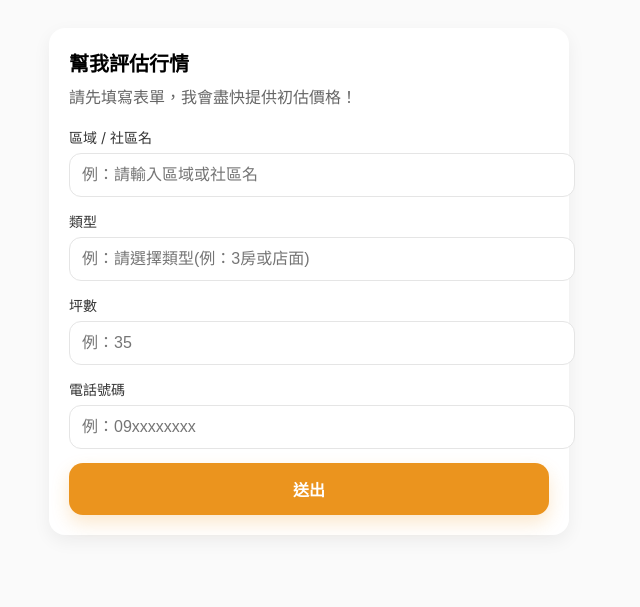
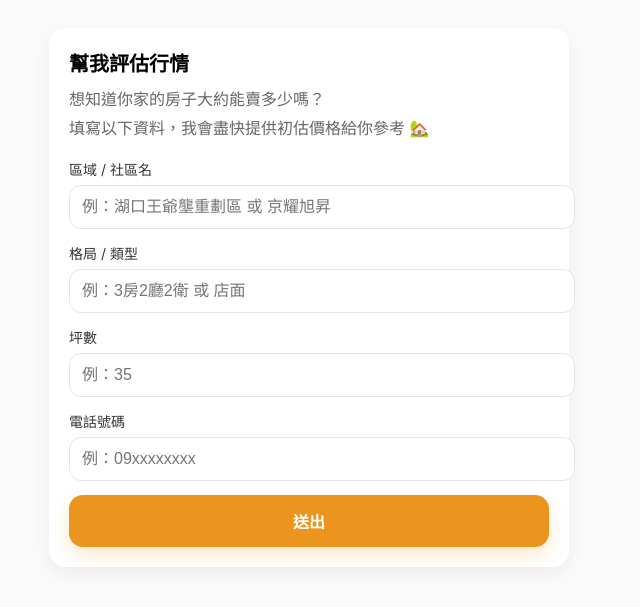
Before and after one commit to Julio950123/Real-Estate-Agent-Test, a Flask app: page /entrust in a window 1280 px wide. Shown: the top 607 px of the page, without its empty margins (331-971 px from the left). Run offline with Flask 3, Linux system fonts and the light colour scheme; parts of the project's set-up code (start-up, migrations or seed data) failed here and were passed over; some libraries are stand-ins or nearby versions.

Commit message:
委託表單排錯

```diff
--- a/app.py
+++ b/app.py
@@ -444,22 +444,30 @@ def submit_entrust():
         data = request.get_json(force=True, silent=True) or request.form.to_dict()
         user_id = data.get("user_id")
         area = (data.get("area") or "").strip()
-        community = (data.get("community") or "").strip()
         layout = (data.get("layout") or "").strip()
         size = (data.get("size") or "").strip()
         phone = (data.get("phone") or "").strip()
 
+        # --- 檢查欄位 ---
         if not user_id:
             return jsonify({"status": "error", "message": "❌ 缺少 user_id"}), 400
-        if not area or not community or not layout or not size or not phone:
+        if not area or not layout or not size or not phone:
             return jsonify({"status": "error", "message": "❌ 請完整填寫表單"}), 400
 
-        # Firestore：entrust_forms
+        # --- 取得使用者名稱 ---
+        try:
+            profile = line_bot_api.get_profile(user_id)
+            display_name = profile.display_name
+        except Exception as e:
+            display_name = "未知使用者"
+            log.warning(f"[submit_entrust] 取得 display_name 失敗: {e}")
+
+        # --- 寫入 Firestore ---
         doc_ref = db.collection("entrust_forms").document()
         payload = {
             "user_id": user_id,
+            "user_name": display_name,
             "area": area,
-            "community": community,
             "layout": layout,
             "size": size,
             "phone": phone,
@@ -468,7 +476,7 @@ def submit_entrust():
         doc_ref.set(payload)
         log.info(f"[submit_entrust] ✅ 寫入 Firestore 成功 user_id={user_id}")
 
-        # ✅ 回覆 Flex 卡
+        # --- 回覆屋主 ---
         reply_card = {
             "type": "bubble",
             "body": {
@@ -486,9 +494,44 @@ def submit_entrust():
                 FlexSendMessage(alt_text="收到委託資料", contents=reply_card)
             )
         except Exception as e:
-            log.warning(f"[submit_entrust] 推播失敗: {e}")
+            log.warning(f"[submit_entrust] 推播屋主失敗: {e}")
 
-        return jsonify({"status": "ok"}), 200
+        # --- 推播通知給房仲 ---
+        try:
+            agent_id = os.getenv("AGENT_LINE_USER_ID")  # ✅ 在 .env.local / .env.prod 設定
+            if agent_id:
+                agent_card = {
+                    "type": "bubble",
+                    "body": {
+                        "type": "box",
+                        "layout": "vertical",
+                        "contents": [
+                            {"type": "text", "text": "🏡 新的屋主委託！", "weight": "bold", "size": "lg", "color": "#EB941E"},
+                            {"type": "text", "text": f"👤 姓名：{display_name}", "wrap": True, "margin": "sm"},
+                            {"type": "text", "text": f"📞 電話：{phone}", "wrap": True, "margin": "sm"},
+                            {"type": "text", "text": f"📍 區域 / 社區：{area}", "wrap": True, "margin": "sm"},
+                            {"type": "text", "text": f"🏠 格局 / 類型：{layout}", "wrap": True, "margin": "sm"},
+                            {"type": "text", "text": f"📐 坪數：{size} 坪", "wrap": True, "margin": "sm"},
+                            {"type": "separator", "margin": "md"},
+                            {"type": "text", "text": "請儘快聯繫屋主，提供初估行情 🙌", "size": "sm", "color": "#555", "margin": "md"}
+                        ]
+                    }
+                }
+                line_bot_api.push_message(
+                    agent_id,
+                    FlexSendMessage(alt_text="🏡 新的屋主委託！", contents=agent_card)
+                )
+                log.info(f"[submit_entrust] ✅ 已通知房仲 agent_id={agent_id}")
+            else:
+                log.warning("[submit_entrust] ⚠️ 沒有設定 AGENT_LINE_USER_ID")
+        except Exception as e:
+            log.exception(f"[submit_entrust] ❌ 通知房仲失敗 error={e}")
+
+        # --- 回傳結果給前端 ---
+        return jsonify({
+            "status": "ok",
+            "message": "✅ 已收到你的資料囉！我們會盡快提供初估行情，幫你掌握合理售價 💬"
+        }), 200
 
     except Exception as e:
         log.exception("[submit_entrust] error")
--- a/static/js/entrust.js
+++ b/static/js/entrust.js
@@ -21,13 +21,11 @@ function toast(msg, isError = false) {
 
 document.getElementById("entrustForm").addEventListener("submit", async (e) => {
   e.preventDefault();
-
   const btn = document.getElementById("submitBtn");
   btn.disabled = true;
 
   const payload = {
     area: document.getElementById("area").value.trim(),
-    community: document.getElementById("community").value.trim(),
     layout: document.getElementById("layout").value.trim(),
     size: document.getElementById("size").value.trim(),
     phone: document.getElementById("phone").value.trim(),
@@ -36,10 +34,10 @@ document.getElementById("entrustForm").addEventListener("submit", async (e) => {
 
   try {
     const result = await postJSON("/submit_entrust", payload);
-    // 成功訊息（你要的那段話）
-    toast(result.message || "✅ 收到你的資料了！之後會提供初估行情給你～");
-    // 若在 LIFF 裡，可自動關閉視窗：
-    // if (window.liff && liff.closeWindow) setTimeout(() => liff.closeWindow(), 1200);
+    toast(result.message || "✅ 已收到你的資料囉！我們會盡快提供初估行情 💬");
+    setTimeout(() => {
+      if (window.liff && liff.closeWindow) liff.closeWindow();
+    }, 1600);
   } catch (err) {
     toast(`❌ ${err.message}`, true);
   } finally {
--- a/templates/entrust.html
+++ b/templates/entrust.html
@@ -5,56 +5,118 @@
   <meta name="viewport" content="width=device-width,initial-scale=1" />
   <title>幫我評估行情</title>
   <link rel="stylesheet" href="https://unpkg.com/modern-css-reset/dist/reset.min.css">
+
   <style>
-    body { font-family: -apple-system, BlinkMacSystemFont, "Noto Sans TC", Segoe UI, Roboto, "Helvetica Neue", Arial, "Microsoft JhengHei", sans-serif; background:#fafafa; }
-    .wrap { max-width: 520px; margin: 0 auto; padding: 20px 16px 40px; }
-    .card { background:#fff; border-radius:16px; box-shadow:0 6px 18px rgba(0,0,0,.06); padding:20px; }
-    h1 { font-size:20px; margin:0 0 8px; }
-    p.sub { color:#666; margin:0 0 16px; line-height:1.6; }
-    .field { margin:14px 0; }
-    label { display:block; font-size:14px; color:#333; margin-bottom:6px; }
+    body {
+      font-family: -apple-system, BlinkMacSystemFont, "Noto Sans TC", Segoe UI, Roboto, "Helvetica Neue", Arial, "Microsoft JhengHei", sans-serif;
+      background: #fafafa;
+    }
+    .wrap {
+      max-width: 520px;
+      margin: 0 auto;
+      padding: 20px 16px 40px;
+    }
+    .card {
+      background: #fff;
+      border-radius: 16px;
+      box-shadow: 0 6px 18px rgba(0,0,0,.06);
+      padding: 20px;
+    }
+    h1 {
+      font-size: 20px;
+      margin: 0 0 8px;
+      font-weight: 700;
+    }
+    p.sub {
+      color: #666;
+      margin: 0 0 16px;
+      line-height: 1.8;
+    }
+    .field {
+      margin: 14px 0;
+    }
+    label {
+      display: block;
+      font-size: 14px;
+      color: #333;
+      margin-bottom: 6px;
+    }
     input, select, textarea {
-      width:100%; font-size:16px; padding:12px 12px; border-radius:12px; border:1px solid #e5e5e5; background:#fff; outline:none;
+      width: 100%;
+      font-size: 16px;
+      padding: 12px 12px;
+      border-radius: 12px;
+      border: 1px solid #e5e5e5;
+      background: #fff;
+      outline: none;
     }
-    input:focus, select:focus, textarea:focus { border-color:#EB941E; box-shadow:0 0 0 3px rgba(235,148,30,.12); }
+    input:focus, select:focus, textarea:focus {
+      border-color: #EB941E;
+      box-shadow: 0 0 0 3px rgba(235,148,30,.12);
+    }
     .btn {
-      appearance:none; display:block; width:100%; border:0; border-radius:14px; padding:14px 16px;
-      font-weight:700; font-size:16px; cursor:pointer; background:#EB941E; color:#fff;
-      box-shadow:0 8px 18px rgba(235,148,30,.22);
+      appearance: none;
+      display: block;
+      width: 100%;
+      border: 0;
+      border-radius: 14px;
+      padding: 14px 16px;
+      font-weight: 700;
+      font-size: 16px;
+      cursor: pointer;
+      background: #EB941E;
+      color: #fff;
+      box-shadow: 0 8px 18px rgba(235,148,30,.22);
     }
-    .btn[disabled]{ opacity:.6; cursor:not-allowed; }
-    .hint { font-size:12px; color:#888; margin-top:6px; }
-    .toast { display:none; margin-top:14px; padding:12px 14px; border-radius:12px; background:#f2f7ff; color:#0b57d0; }
-    .toast.error{ background:#fff3f3; color:#b3261e; }
+    .btn[disabled] {
+      opacity: .6;
+      cursor: not-allowed;
+    }
+    .toast {
+      display: none;
+      margin-top: 14px;
+      padding: 12px 14px;
+      border-radius: 12px;
+      background: #f2f7ff;
+      color: #0b57d0;
+      font-size: 14px;
+      line-height: 1.6;
+    }
+    .toast.error {
+      background: #fff3f3;
+      color: #b3261e;
+    }
   </style>
-  <!-- 若要用 LIFF，取消下行註解並填入你的 LIFF ID -->
-  <!-- <script src="https://liff.line.me/2007821360-wOWAdDzr"></script> -->
 </head>
+
 <body>
   <div class="wrap">
     <div class="card">
       <h1>幫我評估行情</h1>
-      <p class="sub">請先填寫表單，我會盡快提供初估價格！</p>
+      <p class="sub">
+        想知道你家的房子大約能賣多少嗎？<br>
+        填寫以下資料，我會盡快提供初估價格給你參考 🏡
+      </p>
 
       <form id="entrustForm">
         <div class="field">
           <label for="area">區域 / 社區名</label>
-          <input id="area" name="area" placeholder="例：請輸入區域或社區名" value="{{ area }}">
+          <input id="area" name="area" placeholder="例：湖口王爺壟重劃區 或 京耀旭昇">
         </div>
 
         <div class="field">
-          <label for="layout">類型</label>
-          <input id="layout" name="layout" placeholder="例：請選擇類型(例：3房或店面)" value="{{ layout }}">
+          <label for="layout">格局 / 類型</label>
+          <input id="layout" name="layout" placeholder="例：3房2廳2衛 或 店面">
         </div>
 
         <div class="field">
           <label for="size">坪數</label>
-          <input id="size" name="size" type="number" step="0.1" placeholder="例：35" value="{{ size }}">
+          <input id="size" name="size" type="number" step="0.1" placeholder="例：35">
         </div>
 
         <div class="field">
           <label for="phone">電話號碼</label>
-          <input id="phone" name="phone" type="tel" inputmode="numeric" placeholder="例：09xxxxxxxx" value="{{ phone }}">
+          <input id="phone" name="phone" type="tel" inputmode="numeric" placeholder="例：09xxxxxxxx">
         </div>
 
         <input type="hidden" id="user_id" name="user_id" value="">
@@ -66,15 +128,25 @@
     </div>
   </div>
 
-  <script src="/static/js/entrust.js"></script>
+  <!-- LIFF SDK -->
+  <script src="https://static.line-scdn.net/liff/edge/2/sdk.js"></script>
+
+  <!-- JS -->
+  <script src="{{ url_for('static', filename='js/entrust.js') }}"></script>
+
+  <!-- 自動抓 user_id -->
   <script>
-    // --- 如需拿 LINE user id，打開以下 LIFF 初始化 ---
-    // (async () => {
-    //   await liff.init({ liffId: "YOUR_LIFF_ID" });
-    //   if (!liff.isLoggedIn()) liff.login();
-    //   const profile = await liff.getProfile();
-    //   document.getElementById('user_id').value = profile.userId || "";
-    // })();
+    (async () => {
+      try {
+        await liff.init({ liffId: "2007821360-wOWAdDzr" }); // 替換成你的 LIFF ID
+        if (!liff.isLoggedIn()) liff.login();
+        const profile = await liff.getProfile();
+        document.getElementById("user_id").value = profile.userId || "";
+        console.log("✅ LIFF 初始化成功", profile.userId);
+      } catch (e) {
+        console.warn("⚠️ LIFF 初始化失敗", e);
+      }
+    })();
   </script>
 </body>
 </html>
```
